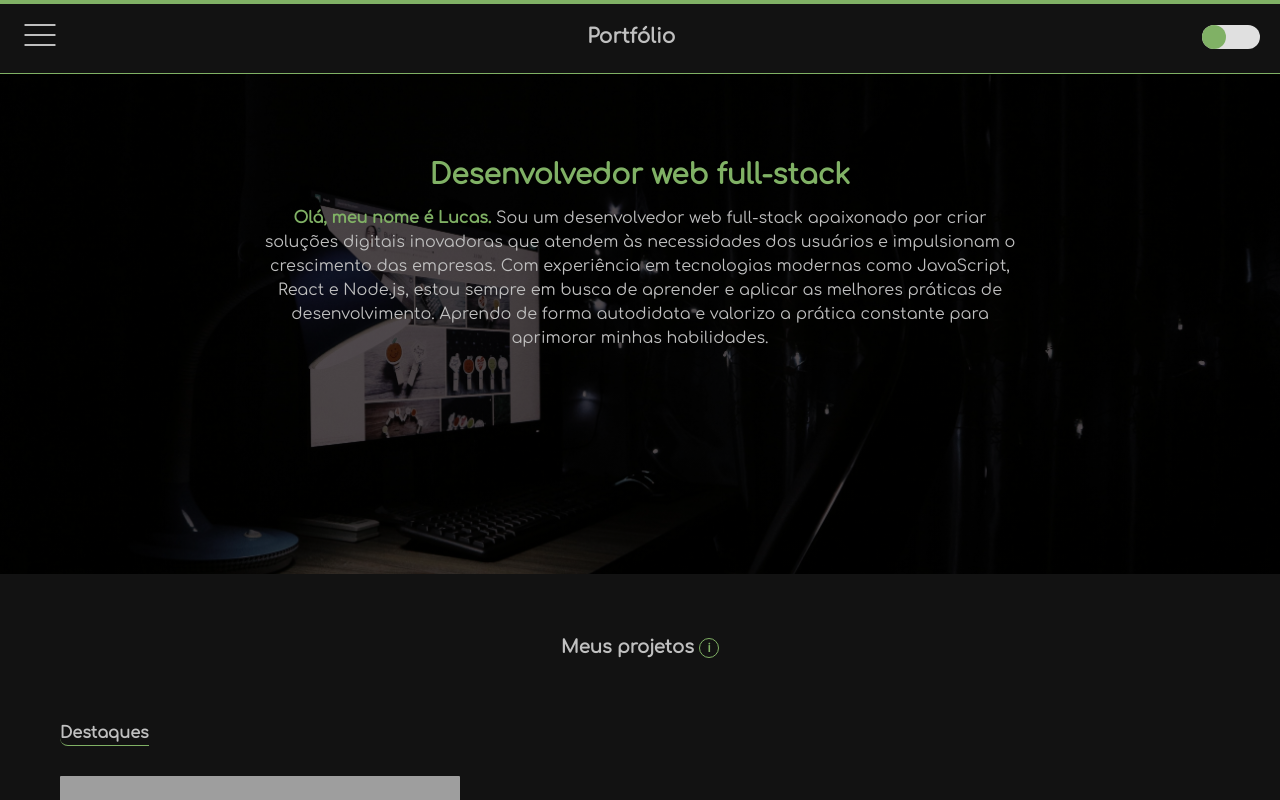
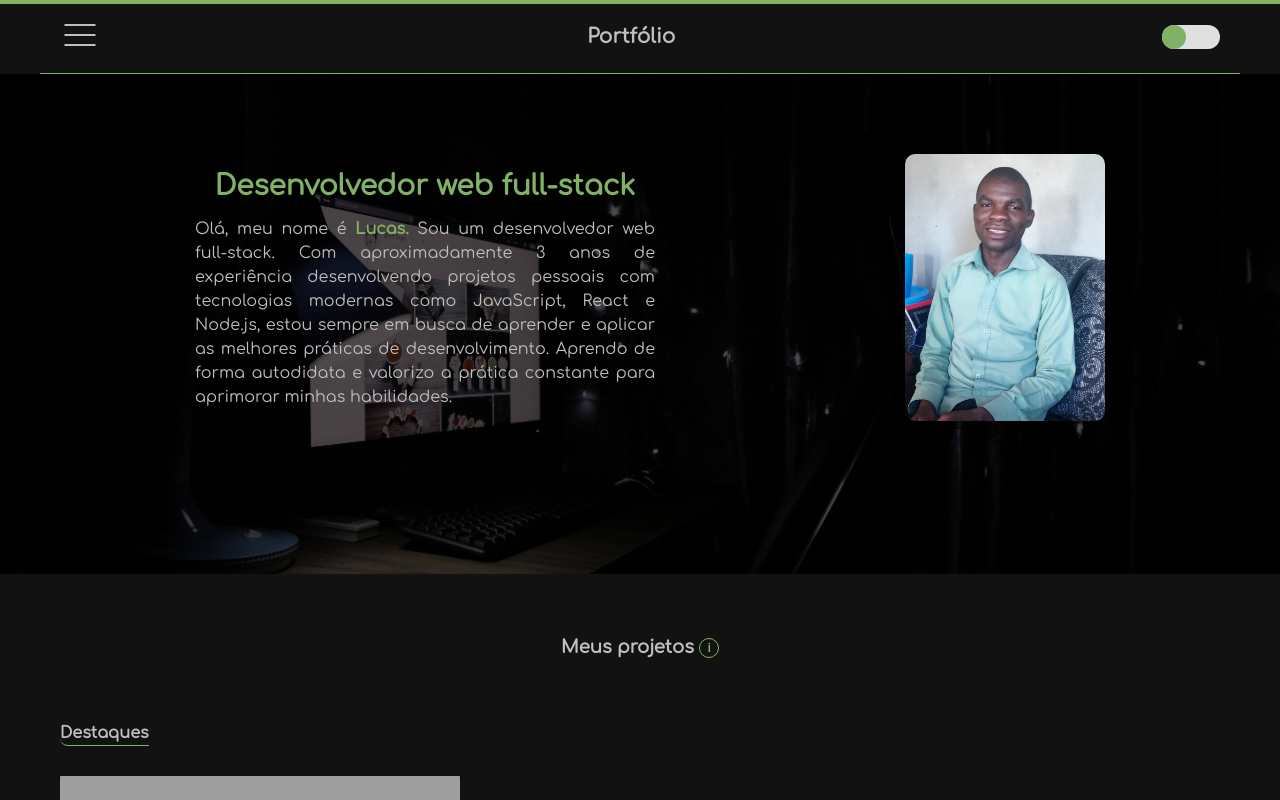
Before and after one commit to Lucasmanuelmz/meu-portfolio, a React (Vite) app: page / in a window 1280 px wide. Shown: the top 800 px of the page. Built offline with nearby package versions, Linux system fonts and the light colour scheme; grey boxes are pictures that could not be loaded.

Commit message:
Fiz algumas correcoes e melhoramento no site

```diff
--- a/src/App.css
+++ b/src/App.css
@@ -50,6 +50,28 @@
   box-sizing: border-box;
   overflow: hidden;
   padding: 10px;
+}
+
+figure {
+  width: 200px;
+}
+
+figure img {
+  width: 100%;
+  display: block;
+  border-radius: 10px;
+}
+
+.photo {
+  display: flex;
+  justify-content: space-around;
+  flex-wrap: wrap;
+  align-items: center;
+}
+
+.photo p {
+  max-width: 500px;
+  text-align: justify;
 }
 
 .view p {
--- a/src/App.jsx
+++ b/src/App.jsx
@@ -10,6 +10,7 @@ import { useEffect, useState } from "react";
 import { motion, useScroll, useTransform } from "framer-motion";
 import { FaGithubAlt, FaLinkedinIn, FaFacebookF } from "react-icons/fa";
 import { FaXTwitter } from "react-icons/fa6";
+import author from './assets/author/author.jpg';
 import {
   Link,
   Element,
@@ -24,7 +25,6 @@ export default function App() {
   const [open, setOpen] = useState(false);
   const { scrollYProgress } = useScroll();
   const scaleX = useTransform(scrollYProgress, [0, 1], [0, 1]);
-  const [flyIn, setFlyIn] = useState(false);
   const [invisible, setInvisible] = useState("invisible");
   const [unview, setUnview] = useState("unview");
   const [closed, setClosed] = useState("closed");
@@ -114,14 +114,6 @@ export default function App() {
   }
 
   useEffect(() => {
-    const timer = setTimeout(() => {
-      setFlyIn(true);
-    }, 1300);
-
-    return () => clearTimeout(timer);
-  }, []);
-
-  useEffect(() => {
     AOS.init({ duration: 500 });
 
     Events.scrollEvent.register("begin", (to, element) => {
@@ -153,7 +145,8 @@ export default function App() {
 
   return (
     <>
-      <header className={lightMode.header}>
+      <header className=''>
+      <div className={lightMode.header}>
         <button
           onClick={() => setOpen(!open)}
           aria-expanded={open}
@@ -201,6 +194,7 @@ export default function App() {
           <div onClick={closeButtonAndOpen} className={closed}>
             <button className="button"></button>
           </div>
+        </div>
         </div>
       </header>
       <motion.div style={{ scaleX }} className="progress-bar" />
@@ -271,18 +265,24 @@ export default function App() {
           id={lightMode.about}
           className={`${lightMode.presentation} ${lightMode.paralax}`}
         >
-          <div className={`container about ${flyIn ? "fly-in" : ""}`}>
-            <h2>Desenvolvedor web full-stack</h2>
-            <p>
-              <strong>Olá, meu nome é Lucas.</strong> Sou um desenvolvedor web
-              full-stack apaixonado por criar soluções digitais inovadoras que
-              atendem às necessidades dos usuários e impulsionam o crescimento
-              das empresas. Com experiência em tecnologias modernas como
-              JavaScript, React e Node.js, estou sempre em busca de aprender e
-              aplicar as melhores práticas de desenvolvimento. Aprendo de forma
+          <div className='container about'>
+            <div className="photo">
+            <div className="text-content">
+            <h2 data-aos="fade-up-right">Desenvolvedor web full-stack</h2>
+            <p data-aos="fade-up-left">
+              Olá, meu nome é<strong> Lucas.</strong> Sou um desenvolvedor web
+              full-stack. Com aproximadamente 3 anos
+              de experiência desenvolvendo projetos pessoais com tecnologias
+              modernas como JavaScript, React e Node.js, estou sempre em busca de
+              aprender e aplicar as melhores práticas de desenvolvimento. Aprendo de forma
               autodidata e valorizo a prática constante para aprimorar minhas
               habilidades.
             </p>
+            </div>
+            <figure>
+              <img src={author} alt="Lucas, desenvolvedor web fullstack" />
+            </figure>
+            </div>
           </div>
         </section>
       </Element>
@@ -884,18 +884,24 @@ export default function App() {
           </h3>
 
           <div className="social-card">
+            <a href="https://github.com/Lucasmanuelmz">
             <div className="div-card" data-aos="fade-up-left">
+
               <div className={lightMode.card}>
+
                 <FaGithubAlt color="#80B165" size={16} />
               </div>
               <p>GitHub</p>
             </div>
+            </a>
+            <a href="https://www.linkedin.com/in/lucas-manuel199988463/">
             <div className="div-card" data-aos="fade-up-left">
               <div className={lightMode.card}>
                 <FaLinkedinIn size={16} color="#80B165" />
               </div>
               <p>Linkedin</p>
             </div>
+            </a>
             <div className="div-card" data-aos="fade-up-left">
               <div className={lightMode.card}>
                 <FaFacebookF color="#80B165" size={16} />
--- a/src/super.css
+++ b/src/super.css
@@ -135,7 +135,7 @@
   text-decoration: none;
 }
 
-@media (min-width: 1280px) {
+@media (min-width: 1200px) {
   p {
     font-size: 16px;
     max-width: 800px;
@@ -145,6 +145,7 @@
   }
 
   .header {
+    margin: auto;
     background-color: var(--background-color);
     color: var(--text-color);
     padding: 15px 20px;
@@ -152,10 +153,18 @@
     justify-content: space-between;
     align-items: center;
     border-bottom: var(--color-special) 1px solid;
+    max-width: 1200px;
   }
 
   .header h1 {
     font-size: 20px;
+  }
+
+  .text-content {
+    display: flex;
+    justify-content: center;
+    flex-direction: column;
+    align-items: center;
   }
 
   .header-light {
@@ -166,6 +175,8 @@
     justify-content: space-between;
     align-items: center;
     border-bottom: var(--sp-color) 1px solid;
+    max-width: 1200px;
+    margin: auto;
   }
 
   .header-light h1 {
@@ -190,6 +201,11 @@
     cursor: pointer;
   }
 
+  a {
+    color: var(--text-color);
+    text-decoration: none;
+  }
+
   nav ul li a::after {
     content: "";
     position: absolute;
@@ -207,9 +223,14 @@
   }
 
   h2 {
-    font-size: 24px;
-    margin-bottom: 30px;
+    font-size: 1.5rem;
+    margin-bottom: 40px;
     color: var(--color-special);
+  }
+
+  .about h2 {
+    font-size: 3rem;
+    text-align: left;
   }
 
   .progress-bar {
@@ -249,19 +270,6 @@
     max-width: 1200px;
     margin: 0 auto;
     padding: 40px 20px 20px;
-  }
-
-  .about {
-    transform: translateX(-100vw) rotate(-30deg) skew(10deg, 5deg);
-    opacity: 0;
-    transition:
-      transform 1.5s ease,
-      opacity 1.5s ease;
-  }
-
-  .about.fly-in {
-    transform: translateX(0) rotate(0deg) skew(0deg, 0deg);
-    opacity: 1;
   }
 
   h3 {
@@ -310,7 +318,6 @@
     opacity: 0.5;
   }
 
-  /**/
   .featured-project-light {
     background-color: var(--card-bg);
     padding: 0;
@@ -683,7 +690,9 @@
     display: flex;
     justify-content: flex-end;
     align-items: center;
-    padding: 20px 60px;
+    max-width: 1200px;
+    padding: 20px;
+    margin: auto;
   }
 
   .button-back-light {
@@ -691,7 +700,9 @@
     display: flex;
     justify-content: flex-end;
     align-items: center;
-    padding: 20px 60px;
+    max-width: 1200px;
+    padding: 20px;
+    margin: auto;
   }
 
   .back {
```
Also changed, not shown: src/assets/author/author.jpg (added).
